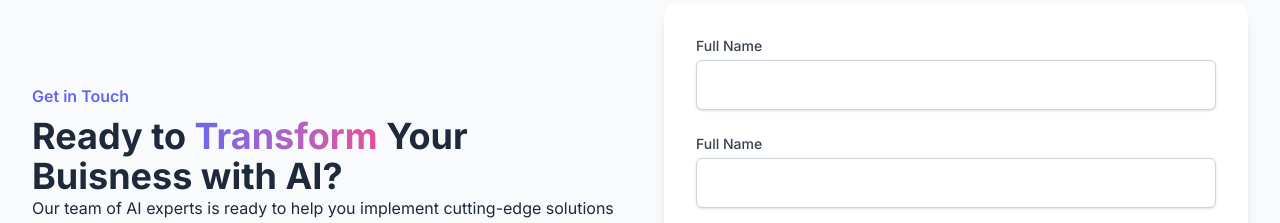
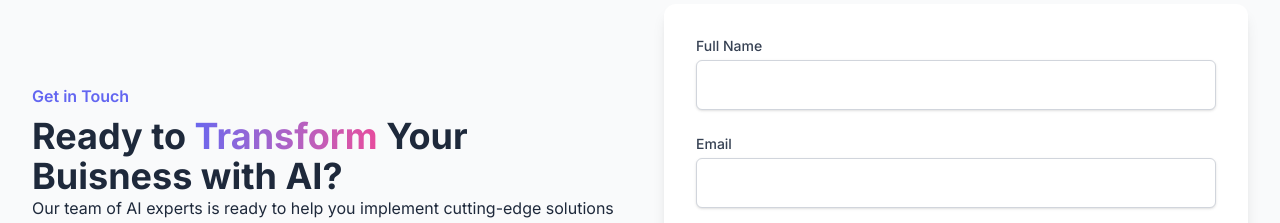
Before and after one commit to Ali-elnopy/ai-rev, a React (Vite) app: page / in a window 1280 px wide. Shown: the part 2260-2483 px from the top of the page. Built offline with nearby package versions, Linux system fonts and the light colour scheme.

Commit message:
edit contact section

```diff
--- a/src/components/contact.jsx
+++ b/src/components/contact.jsx
@@ -64,7 +64,7 @@ function Contact() {
                 <input type="text"className="form-input" />
               </div>
               <div>
-                <label htmlFor="" className="form-input-label">Full Name</label>
+                <label htmlFor="" className="form-input-label">Email</label>
                 <input type="email"className="form-input" />
               </div>
               <div>
```
